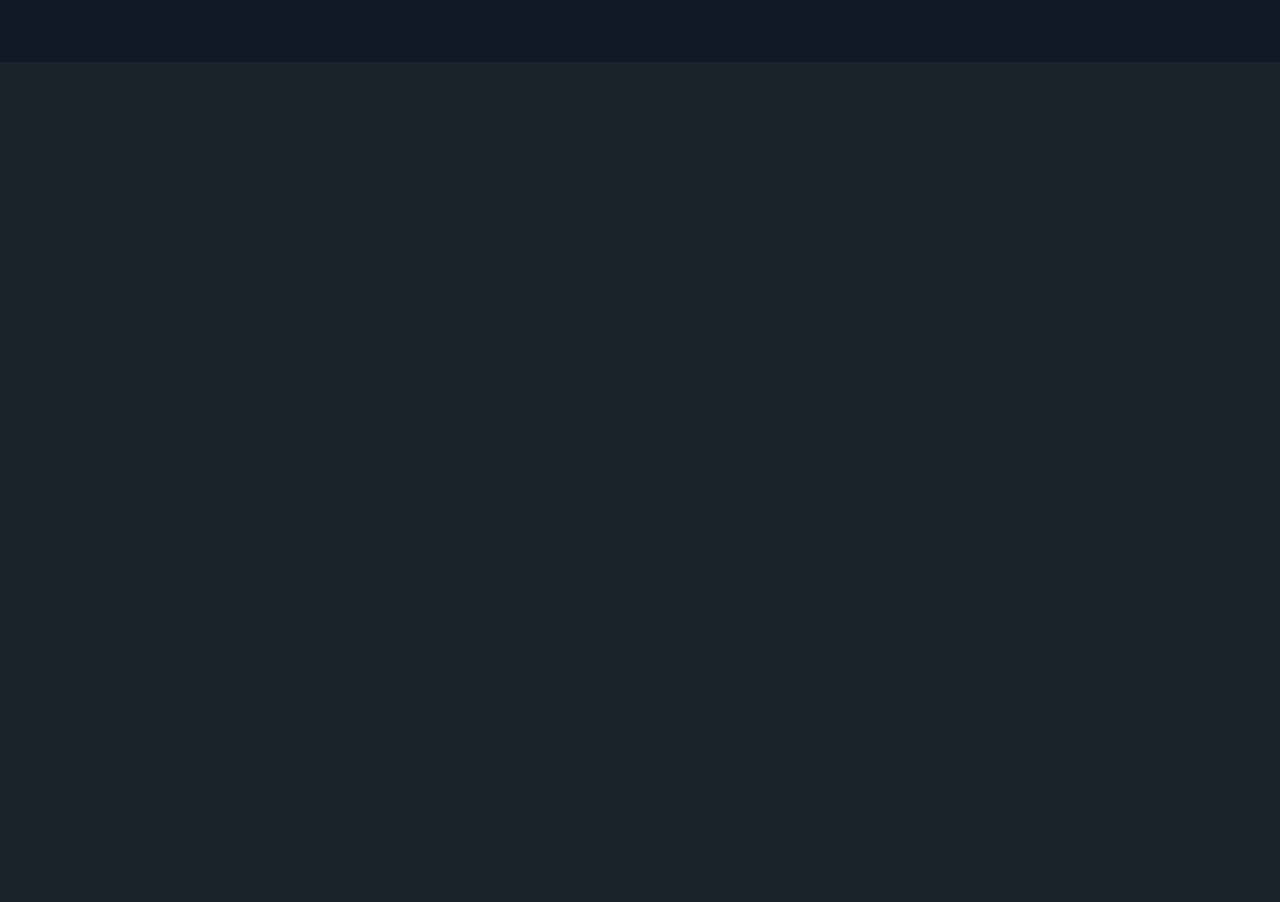
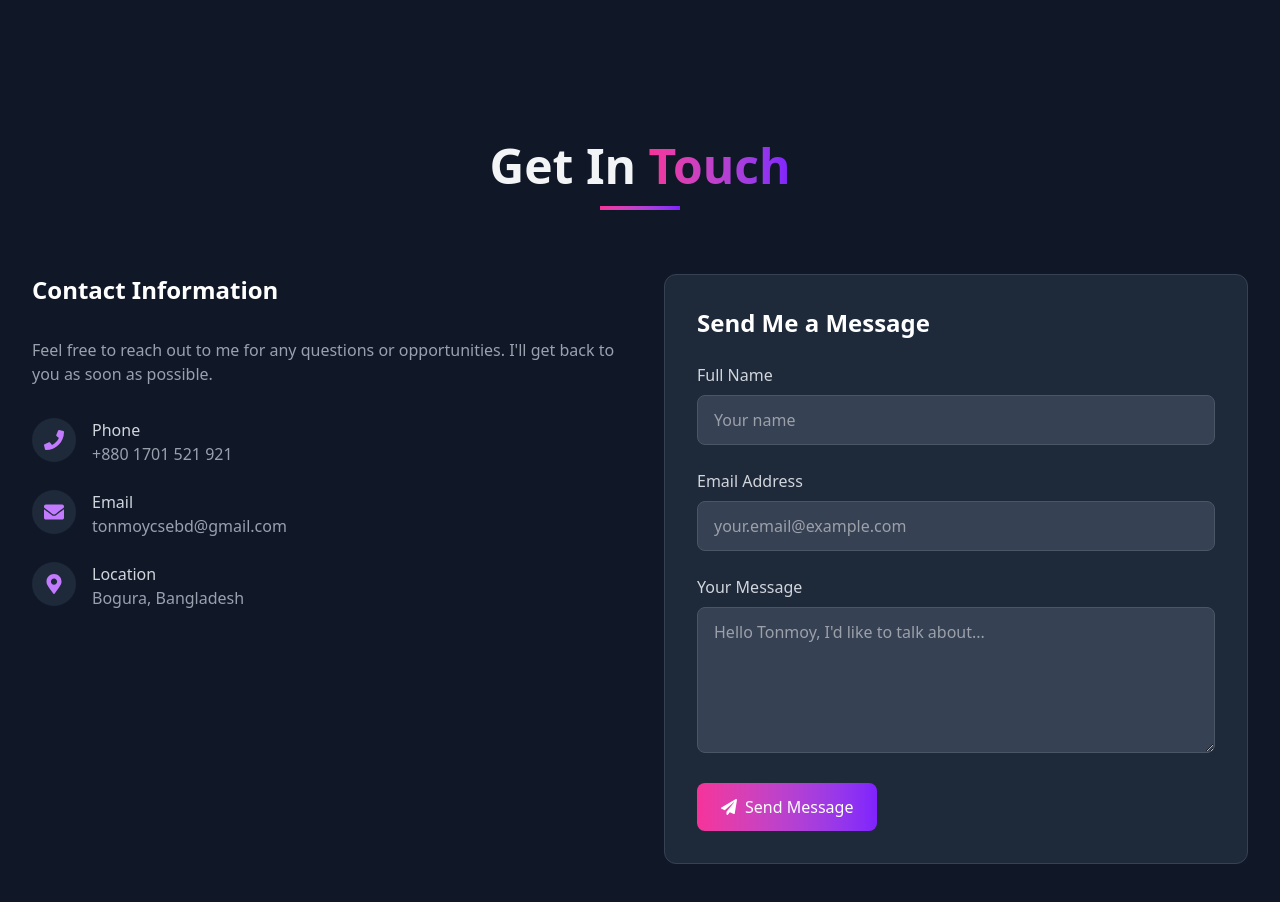
Before and after one commit to TonmoySarker-BD/Tonmoy-Sarker, a React (Vite) app: page / in a window 1280 px wide. Shown: the part 4300-5202 px from the top of the page. Before the commit the page ends 4362 px from the top, so only its background shows below. Built offline with nearby package versions, Linux system fonts and the light colour scheme.

Commit message:
Added Contact Section and email setup

```diff
--- a/package.json
+++ b/package.json
@@ -11,10 +11,12 @@
   },
   "dependencies": {
     "@tailwindcss/vite": "^4.1.11",
+    "emailjs-com": "^3.2.0",
     "framer-motion": "^12.19.2",
     "motion": "^12.19.2",
     "react": "^19.1.0",
     "react-dom": "^19.1.0",
+    "react-hook-form": "^7.59.0",
     "react-icons": "^5.5.0",
     "react-intersection-observer": "^9.16.0",
     "react-router": "^7.6.3",
--- /dev/null
+++ b/src/Components/Home/ContactSection.jsx
@@ -0,0 +1,177 @@
+import { motion } from "framer-motion";
+import { useInView } from "react-intersection-observer";
+import { FaPhone, FaEnvelope, FaMapMarkerAlt, FaPaperPlane } from "react-icons/fa";
+import { useForm } from "react-hook-form";
+import emailjs from 'emailjs-com';
+
+const ContactSection = () => {
+  const [ref, inView] = useInView({
+    triggerOnce: true,
+    threshold: 0.1,
+  });
+
+  const { register, handleSubmit, reset, formState: { errors } } = useForm();
+
+  const onSubmit = (data) => {
+    // Send email using EmailJS
+    // Make sure to replace  with your actual service ID and template ID And user ID
+    emailjs.send(
+      import.meta.env.VITE_EMAILJS_SERVICE_ID,
+      import.meta.env.VITE_EMAILJS_TEMPLATE_ID,
+      data,
+      import.meta.env.VITE_EMAILJS_USER_ID
+    )
+    .then(() => {
+      alert('Message sent successfully!');
+      reset();
+    }, (error) => {
+      alert('Failed to send message: ' + error.text);
+    });
+  };
+
+  const contactInfo = [
+    {
+      icon: <FaPhone className="text-xl" />,
+      title: "Phone",
+      value: "+880 1701 521 921",
+      link: "tel:+8801701521921"
+    },
+    {
+      icon: <FaEnvelope className="text-xl" />,
+      title: "Email",
+      value: "tonmoycsebd@gmail.com",
+      link: "mailto:tonmoycsebd@gmail.com"
+    },
+    {
+      icon: <FaMapMarkerAlt className="text-xl" />,
+      title: "Location",
+      value: "Bogura, Bangladesh",
+      link: "https://maps.google.com/?q=Bogura,Bangladesh"
+    }
+  ];
+
+  return (
+    <section id="contact" ref={ref} className="py-20 px-4 sm:px-6 lg:px-8 bg-gray-900 text-gray-100">
+      <div className="max-w-7xl mx-auto">
+        {/* Section Header */}
+        <motion.div
+          initial={{ opacity: 0, y: 20 }}
+          animate={inView ? { opacity: 1, y: 0 } : {}}
+          transition={{ duration: 0.6 }}
+          className="text-center mb-16"
+        >
+          <h2 className="text-3xl sm:text-4xl md:text-5xl font-bold mb-4">
+            Get In <span className="bg-gradient-to-r from-pink-500 to-violet-600 bg-clip-text text-transparent">Touch</span>
+          </h2>
+          <div className="w-20 h-1 bg-gradient-to-r from-pink-500 to-violet-600 mx-auto"></div>
+        </motion.div>
+
+        {/* Contact Content */}
+        <div className="grid grid-cols-1 lg:grid-cols-2 gap-12">
+          {/* Contact Information */}
+          <motion.div
+            initial={{ opacity: 0, x: -50 }}
+            animate={inView ? { opacity: 1, x: 0 } : {}}
+            transition={{ duration: 0.6 }}
+            className="space-y-8"
+          >
+            <h3 className="text-2xl font-bold text-white">Contact Information</h3>
+            <p className="text-gray-400">
+              Feel free to reach out to me for any questions or opportunities. I'll get back to you as soon as possible.
+            </p>
+
+            <div className="space-y-6">
+              {contactInfo.map((item, index) => (
+                <motion.div
+                  key={index}
+                  initial={{ opacity: 0, y: 20 }}
+                  animate={inView ? { opacity: 1, y: 0 } : {}}
+                  transition={{ delay: index * 0.1 }}
+                  className="flex items-start gap-4"
+                >
+                  <div className="p-3 rounded-full bg-gray-800 text-purple-400">
+                    {item.icon}
+                  </div>
+                  <div>
+                    <h4 className="font-medium text-gray-300">{item.title}</h4>
+                    <a
+                      href={item.link}
+                      target="_blank"
+                      rel="noopener noreferrer"
+                      className="text-gray-400 hover:text-purple-400 transition-colors"
+                    >
+                      {item.value}
+                    </a>
+                  </div>
+                </motion.div>
+              ))}
+            </div>
+          </motion.div>
+
+          {/* Contact Form */}
+          <motion.div
+            initial={{ opacity: 0, x: 50 }}
+            animate={inView ? { opacity: 1, x: 0 } : {}}
+            transition={{ duration: 0.6 }}
+            className="bg-gray-800 rounded-xl p-6 sm:p-8 border border-gray-700"
+          >
+            <h3 className="text-2xl font-bold text-white mb-6">Send Me a Message</h3>
+            <form onSubmit={handleSubmit(onSubmit)} className="space-y-6">
+              <div>
+                <label htmlFor="name" className="block text-gray-300 mb-2">Full Name</label>
+                <input
+                  type="text"
+                  id="name"
+                  {...register("name", { required: "Name is required" })}
+                  className="w-full px-4 py-3 bg-gray-700 border border-gray-600 rounded-lg focus:outline-none focus:ring-2 focus:ring-purple-500 text-white"
+                  placeholder="Your name"
+                />
+                {errors.name && <p className="text-red-400 mt-1 text-sm">{errors.name.message}</p>}
+              </div>
+
+              <div>
+                <label htmlFor="email" className="block text-gray-300 mb-2">Email Address</label>
+                <input
+                  type="email"
+                  id="email"
+                  {...register("email", {
+                    required: "Email is required",
+                    pattern: {
+                      value: /^[A-Z0-9._%+-]+@[A-Z0-9.-]+\.[A-Z]{2,}$/i,
+                      message: "Invalid email address"
+                    }
+                  })}
+                  className="w-full px-4 py-3 bg-gray-700 border border-gray-600 rounded-lg focus:outline-none focus:ring-2 focus:ring-purple-500 text-white"
+                  placeholder="your.email@example.com"
+                />
+                {errors.email && <p className="text-red-400 mt-1 text-sm">{errors.email.message}</p>}
+              </div>
+
+              <div>
+                <label htmlFor="message" className="block text-gray-300 mb-2">Your Message</label>
+                <textarea
+                  id="message"
+                  rows="5"
+                  {...register("message", { required: "Message is required" })}
+                  className="w-full px-4 py-3 bg-gray-700 border border-gray-600 rounded-lg focus:outline-none focus:ring-2 focus:ring-purple-500 text-white"
+                  placeholder="Hello Tonmoy, I'd like to talk about..."
+                ></textarea>
+                {errors.message && <p className="text-red-400 mt-1 text-sm">{errors.message.message}</p>}
+              </div>
+
+              <button
+                type="submit"
+                className="flex items-center justify-center gap-2 px-6 py-3 bg-gradient-to-r from-pink-500 to-violet-600 text-white font-medium rounded-lg hover:opacity-90 transition-opacity"
+              >
+                <FaPaperPlane />
+                Send Message
+              </button>
+            </form>
+          </motion.div>
+        </div>
+      </div>
+    </section>
+  );
+};
+
+export default ContactSection;
--- a/src/Components/Home/Home.jsx
+++ b/src/Components/Home/Home.jsx
@@ -3,6 +3,7 @@ import Hero from './Hero';
 import Aboutme from './Aboutme';
 import ProjectsSection from './ProjectsSection';
 import SkillsSection from './SkillsSection';
+import ContactSection from './ContactSection';
 
 const Home = () => {
     return (
@@ -11,6 +12,7 @@ const Home = () => {
             <Aboutme></Aboutme>
             <ProjectsSection></ProjectsSection>
             <SkillsSection></SkillsSection>
+            <ContactSection></ContactSection>
         </div>
     );
 };
```
Also changed, not shown: 1 other file (tests, documents, lock files or other folders).
